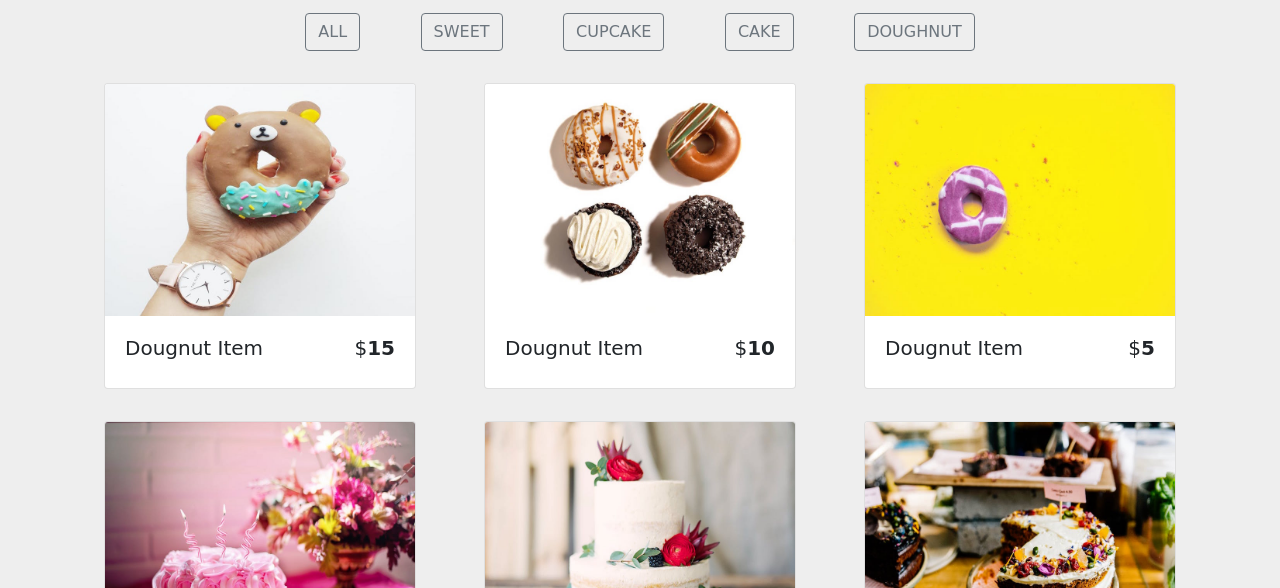
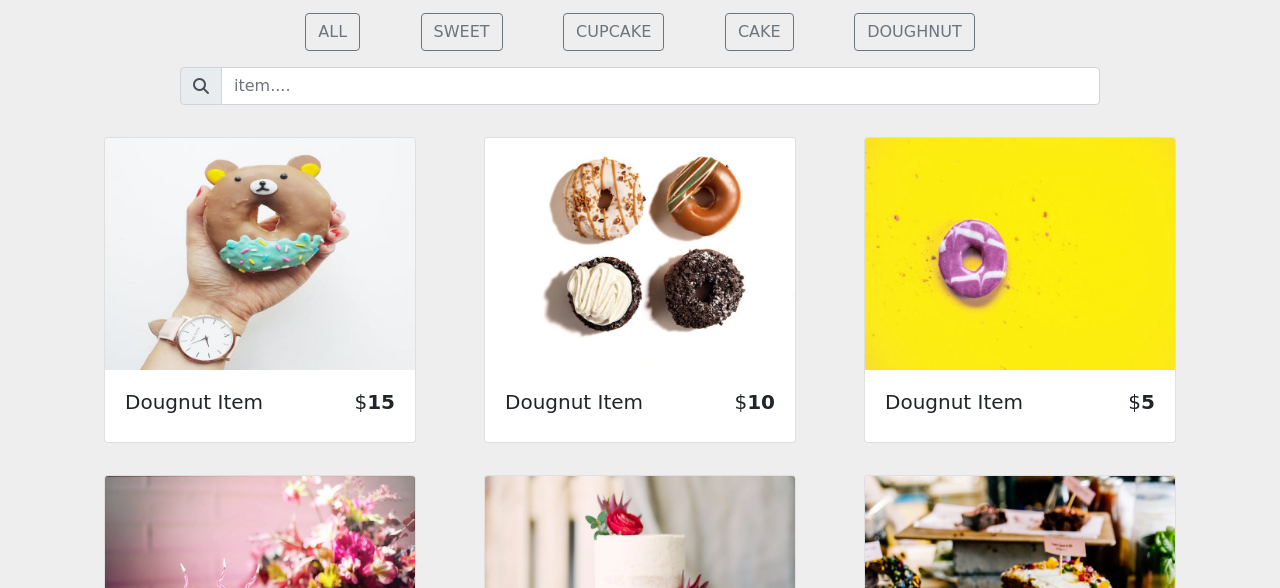
Before and after one commit to hidayatinfy/cart-web-ui, a plain HTML site: page index.html in a window 1280 px wide. Shown: the part 212-800 px from the top of the page. Drawn offline with Linux system fonts and the light colour scheme.

Commit message:
nachiket function add

```diff
--- a/assets/js/ourStore.js
+++ b/assets/js/ourStore.js
@@ -181,9 +181,6 @@ const singleStoreItem = (productObj) =>{
 
 
 let filterArray = [];
-let filterArray11 = [];
-
-
 
 let getFilteredProduct = (cat) => {
     filterArray = [];
@@ -337,6 +334,35 @@ let clearCart = () => {
     cartData();
 }
 
+
+searchResult = [];
+const filter = () => {
+    //console.log("Hi");
+    let getInputValue = document.querySelector('#search-item').value;
+    let itemsList = document.querySelectorAll('.store-item');
+    //console.log(filterArray);
+    for(let i=0;i<filterArray.length;i++){
+        console.log(filterArray[i]);
+        if(filterArray[i].name.indexOf(getInputValue) != -1){
+            searchResult.unshift(filterArray[i]);
+        }
+    }
+        // filterArray.map(function(filtData,filtIndex){
+
+
+        //           if(filtData.name.indexOf(getInputValue) != -1){
+        //               document.getElementById('store-items').innerHTML = "";
+        //               //searchResult.push(data2[j]);
+        //               searchResult.unshift(filtData);
+        //               //singleStoreItem(data2[j],j);
+        //           }
+
+        // });
+        console.log(searchResult);
+        //displayProductList(searchResult);
+}
+
+
 getFilteredProduct("all");
 
 displayBtn(storeItem1);
--- a/index.html
+++ b/index.html
@@ -64,7 +64,19 @@
 
                   </div>
                 </div>
+                <div class="row">
+                  <div class="col-10 mx-auto col-md-6">
+                    <form>
+                      <div class="input-group mb-3">
+                        <div class="input-group-prepend ">
+                          <span class="input-group-text search-box" id="search-icon"><i class="fa fa-search" aria-hidden="true"></i></span>
+                        </div>
+                        <input type="text" class="form-control" placeholder="item...."onkeyup="filter()" id="search-item">
+                      </div>
 
+                    </form>
+                  </div>
+                </div>
                 <!-- store  items-->
                 <div class="row" id="store-items"></div>
             </div>
```
